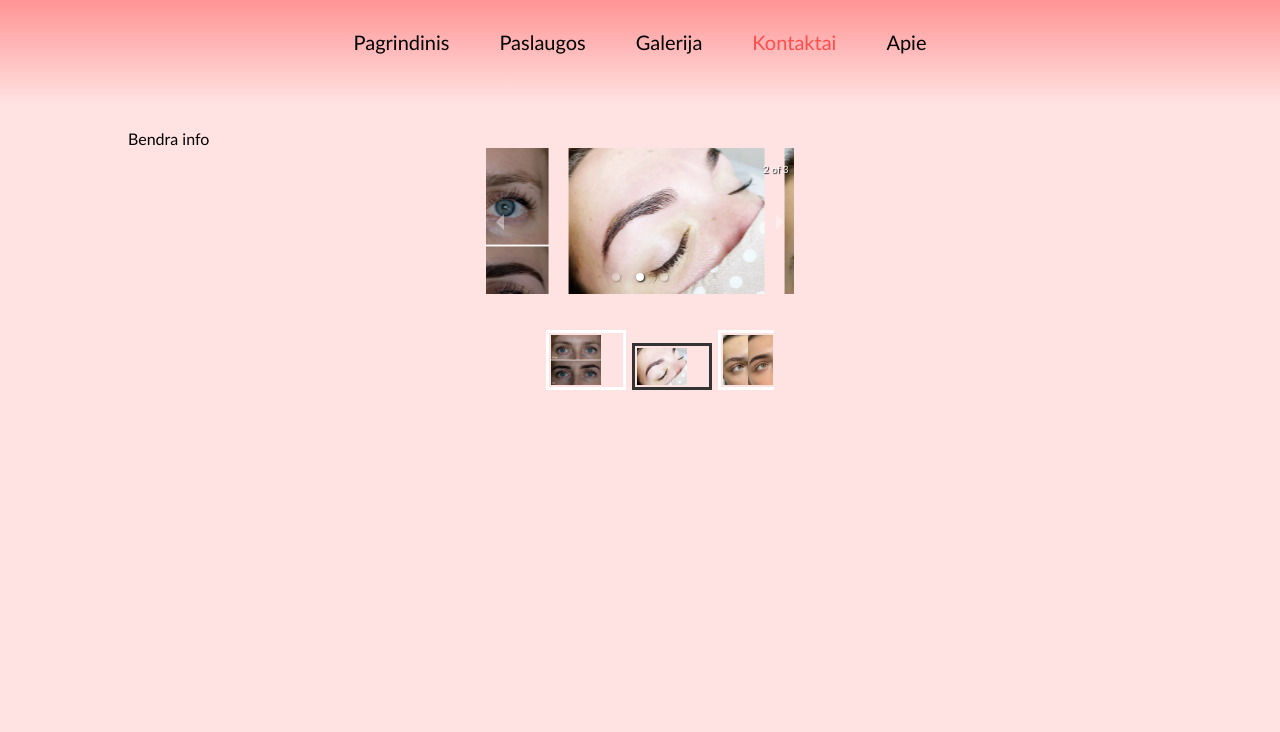
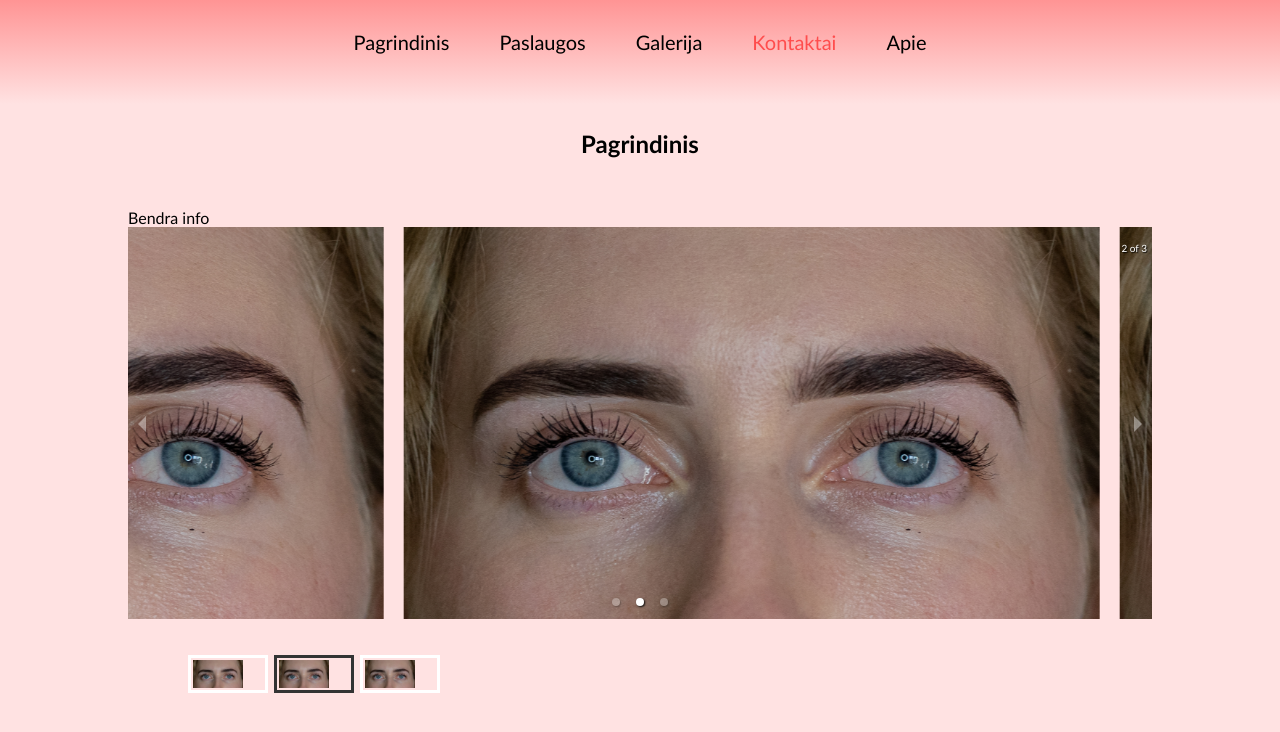
Before and after one commit to ArminasStrolys/react-projects, a React (Create React App) app in the folder eyebrow-portfolio-site/: page / in a window 1280 px wide. Shown: the top 732 px of the page. Built offline with nearby package versions, Linux system fonts and the light colour scheme.

Commit message:
Testing out another carousel

```diff
--- a/eyebrow-portfolio-site/package.json
+++ b/eyebrow-portfolio-site/package.json
@@ -6,6 +6,7 @@
     "@testing-library/jest-dom": "^5.16.5",
     "@testing-library/react": "^13.3.0",
     "@testing-library/user-event": "^13.5.0",
+    "nuka-carousel": "^5.2.0",
     "react": "^18.2.0",
     "react-dom": "^18.2.0",
     "react-icons": "^4.4.0",
--- a/eyebrow-portfolio-site/src/components/home/Home.jsx
+++ b/eyebrow-portfolio-site/src/components/home/Home.jsx
@@ -1,13 +1,13 @@
 import React from 'react';
 import 'react-responsive-carousel/lib/styles/carousel.min.css'; // requires a loader
-import eyes1 from '../../images/eyebrows1.jpg';
-import correction from '../../images/correction.webp';
-import henna from '../../images/henna.jpg';
+import carousel1 from '../../images/eyes-wide1.jpg';
 import { Carousel } from 'react-responsive-carousel';
 
 const Home = () => {
   return (
     <div className="home">
+      <h2>Pagrindinis</h2>
+
       <h2>Pagrindinis</h2>
       <div>Bendra info</div>
       <div className="carousel-section">
@@ -18,24 +18,20 @@ const Home = () => {
           showStatus="false"
           showIndicators="false"
           showThumbs="false"
-          showArrows="false"
-          // width="50%"
+          showArrows="true"
           centerMode="true"
           transitionTime="700"
           centerSlidePercentage="70"
           dynamicHeight="true"
         >
           <div>
-            <img src={eyes1} alt="eyes" />
-            {/* <p className="legend">Legend 1</p> */}
+            <img src={carousel1} alt="eyes" />
           </div>
           <div>
-            <img src={correction} alt="eyes" />
-            {/* <p className="legend">Legend 2</p> */}
+            <img src={carousel1} alt="eyes" />
           </div>
           <div>
-            <img src={henna} alt="eyes" />
-            {/* <p className="legend">Legend 3</p> */}
+            <img src={carousel1} alt="eyes" />
           </div>
         </Carousel>
       </div>
--- a/eyebrow-portfolio-site/src/style/_home.scss
+++ b/eyebrow-portfolio-site/src/style/_home.scss
@@ -6,7 +6,7 @@ h2{
   text-align: center;
   margin-bottom: 50px;
 }
-.carousel-section{
-  margin: 0 auto;
-  width: 30%;
-}
+// .carousel-section{
+//   margin: 0 auto;
+//   width: 90%;
+// }
```
Also changed, not shown: eyebrow-portfolio-site/src/images/eyes-wide1.jpg (added), 1 other file (tests, documents, lock files or other folders).
